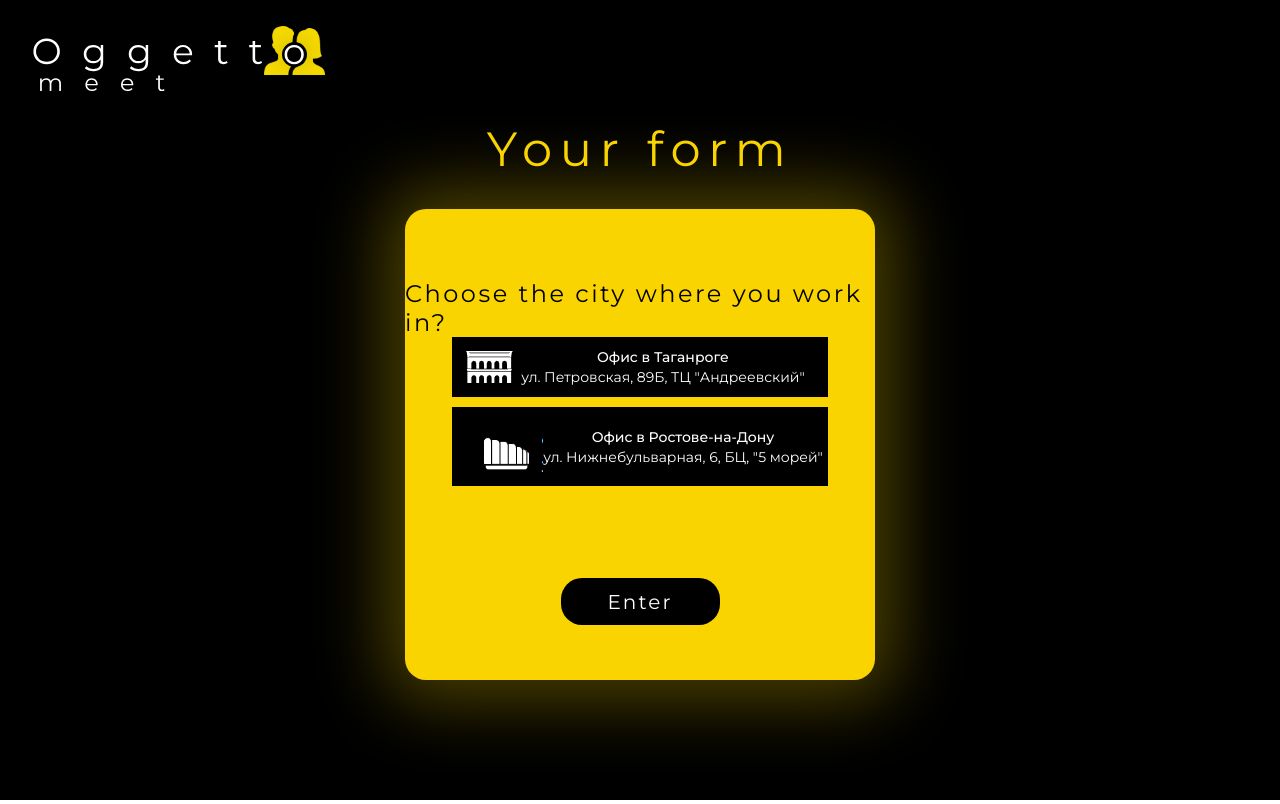
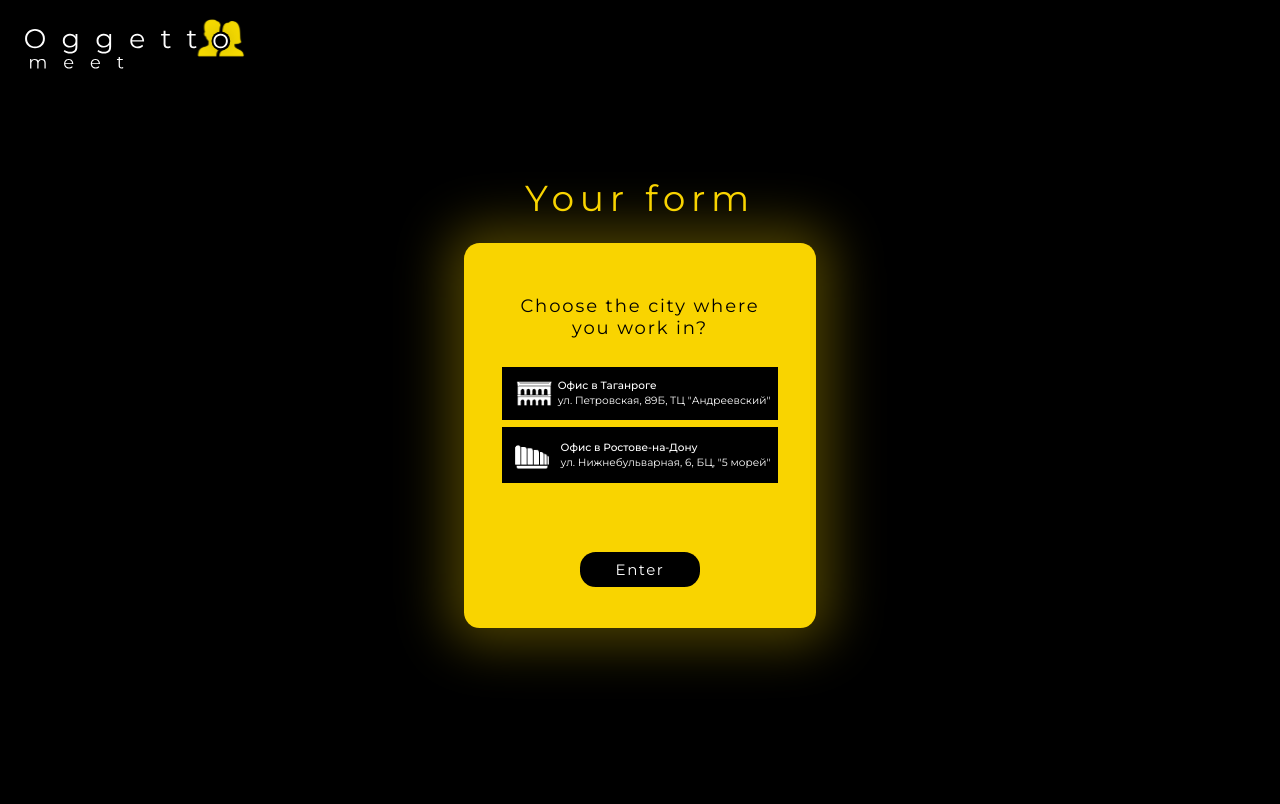
Before and after one commit to Hubulbib/concept_oggetto_hackaton, a React (Create React App) app in the folder frontend/: page / in a window 1280 px wide. Built offline with nearby package versions, Linux system fonts and the light colour scheme.

Commit message:
Please workgit status

```diff
--- a/frontend/src/index.css
+++ b/frontend/src/index.css
@@ -195,7 +195,8 @@ body {
 .form__container {
   background-color: #000;
   width: 100%;
-  height: 100vh;
+  height: 134vh;
+  zoom: 75%;
   display: flex;
   flex-direction: column;
   align-items: center;
@@ -245,10 +246,12 @@ body {
   flex-direction: column;
   align-items: center;
 }
-.form2__title {
+.form2__title-main {
   max-width: 354px;
   text-align: center;
+  margin-bottom: 37px;
 }
+
 .form2__list {
   display: flex;
   flex-direction: column;
@@ -258,7 +261,8 @@ body {
   background-color: #000;
   display: flex;
   align-items: center;
-  padding: 5px;
+  justify-content: space-between;
+  padding: 10px;
 }
 .form2__text {
   background-color: #000;
@@ -266,6 +270,10 @@ body {
   font-size: 14px;
   line-height: 20px;
   letter-spacing: normal;
+  transition: all .3s ease;
+}
+.form2__text:hover {
+  color: rgba(249, 212, 0, 0.8);
 }
 .form2__title {
   font-weight: 500;
```
Also changed, not shown: frontend/src/pages/form/img/img2.png.
